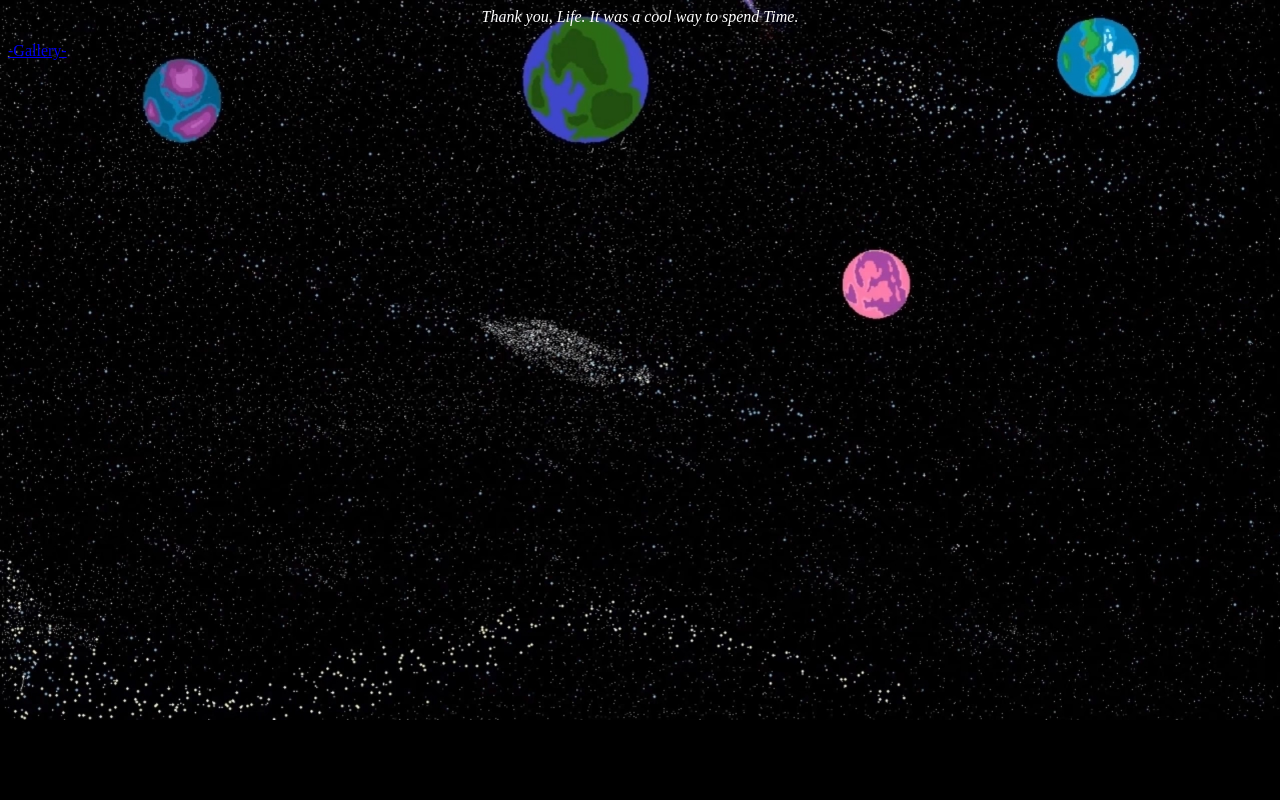
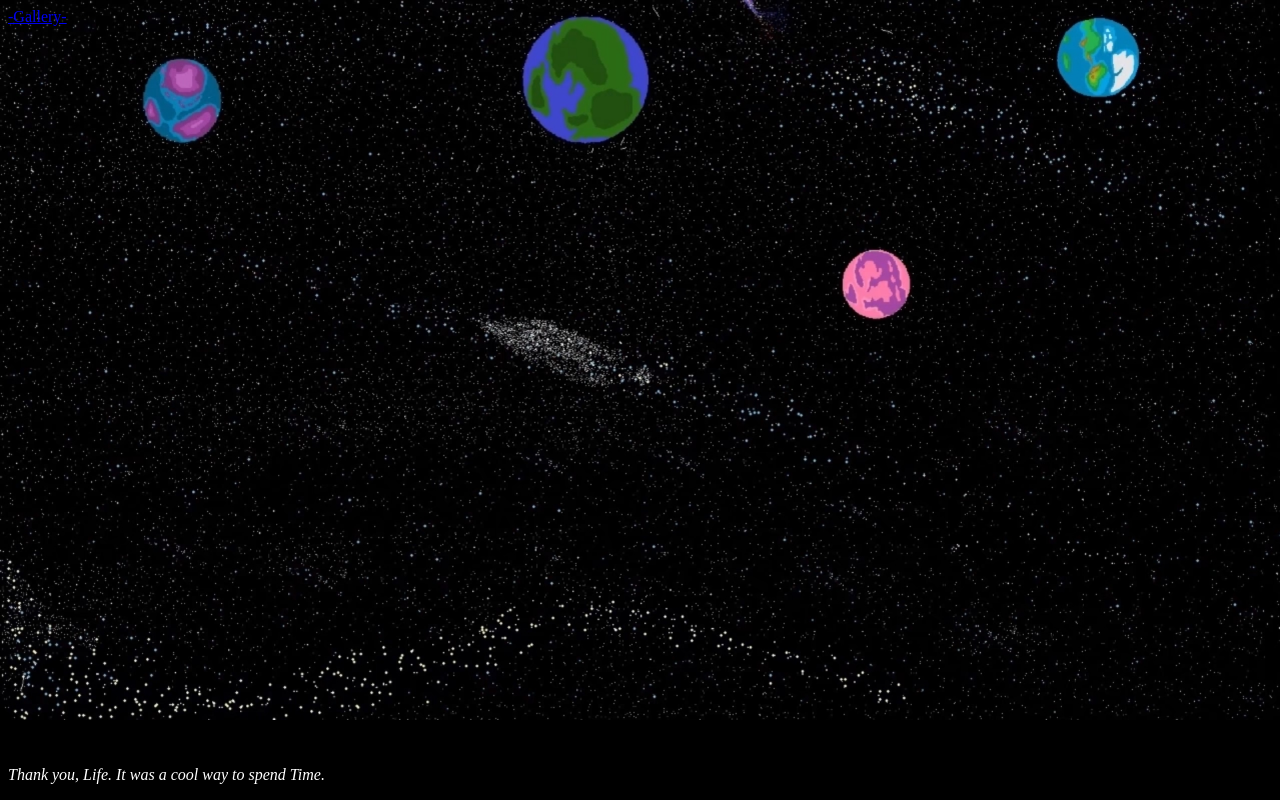
Before and after one commit to justemptywords/home, a plain HTML site: page index.html in a window 1280 px wide. Drawn offline with Linux system fonts and the light colour scheme.

Commit message:
Update bodydummy.css

```diff
--- a/bodydummy.css
+++ b/bodydummy.css
@@ -2,3 +2,8 @@
 html {
   cursor: url("https://justemptywords.github.io/home/3dgarro.cur"), default;
 }
+
+#Bottom {
+   position : absolute;
+   bottom : 0;
+}
```
